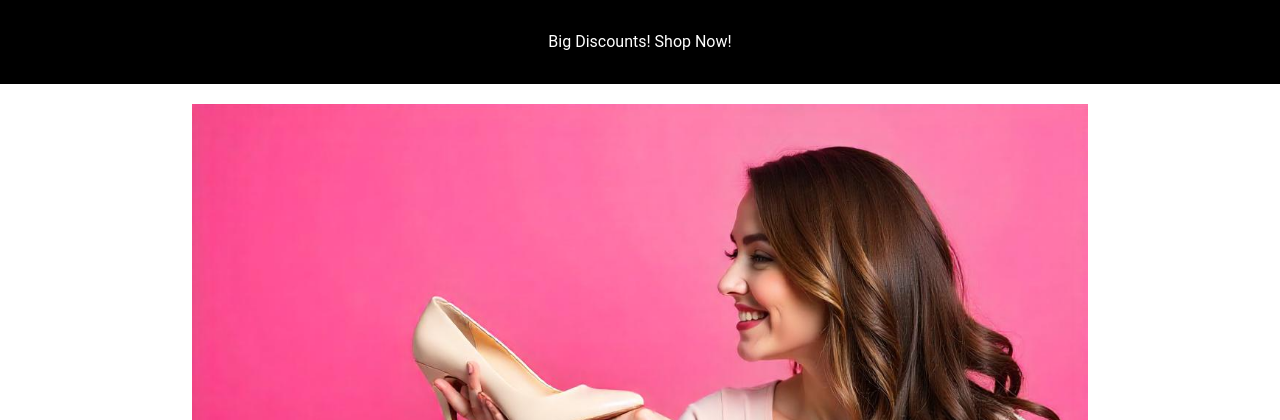
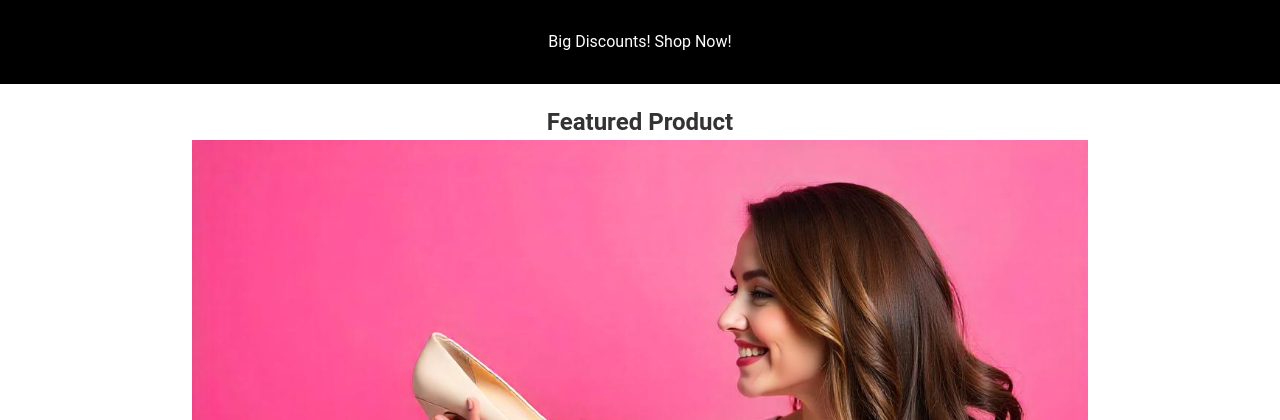
Before and after one commit to Farah-94/Project4-Ecommerce-website, a Django app: page / in a window 1280 px wide. Shown: the part 90-510 px from the top of the page. Run offline with Django 5.2, Linux system fonts and the light colour scheme.

Commit message:
index.html

```diff
--- a/walkease/store/templates/store/index.html
+++ b/walkease/store/templates/store/index.html
@@ -86,6 +86,7 @@
   </div>
 
   <section class="big-image">
+    <h2>Featured Product</h2>
     <img class="back-image" src="{% static 'store/gallery/webfront.png' %}" alt="WalkEase Store Front">
   </section>
 
```
